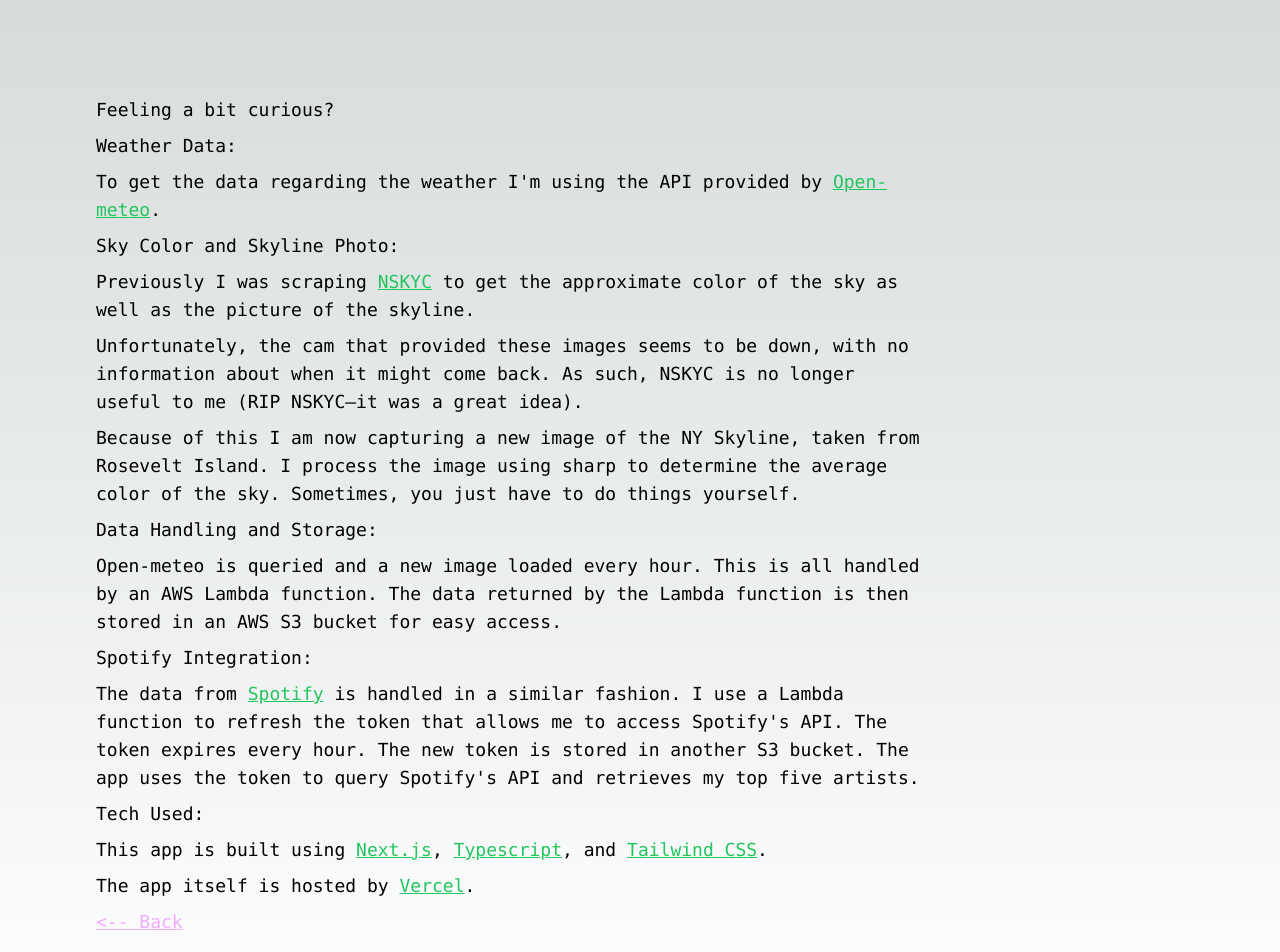
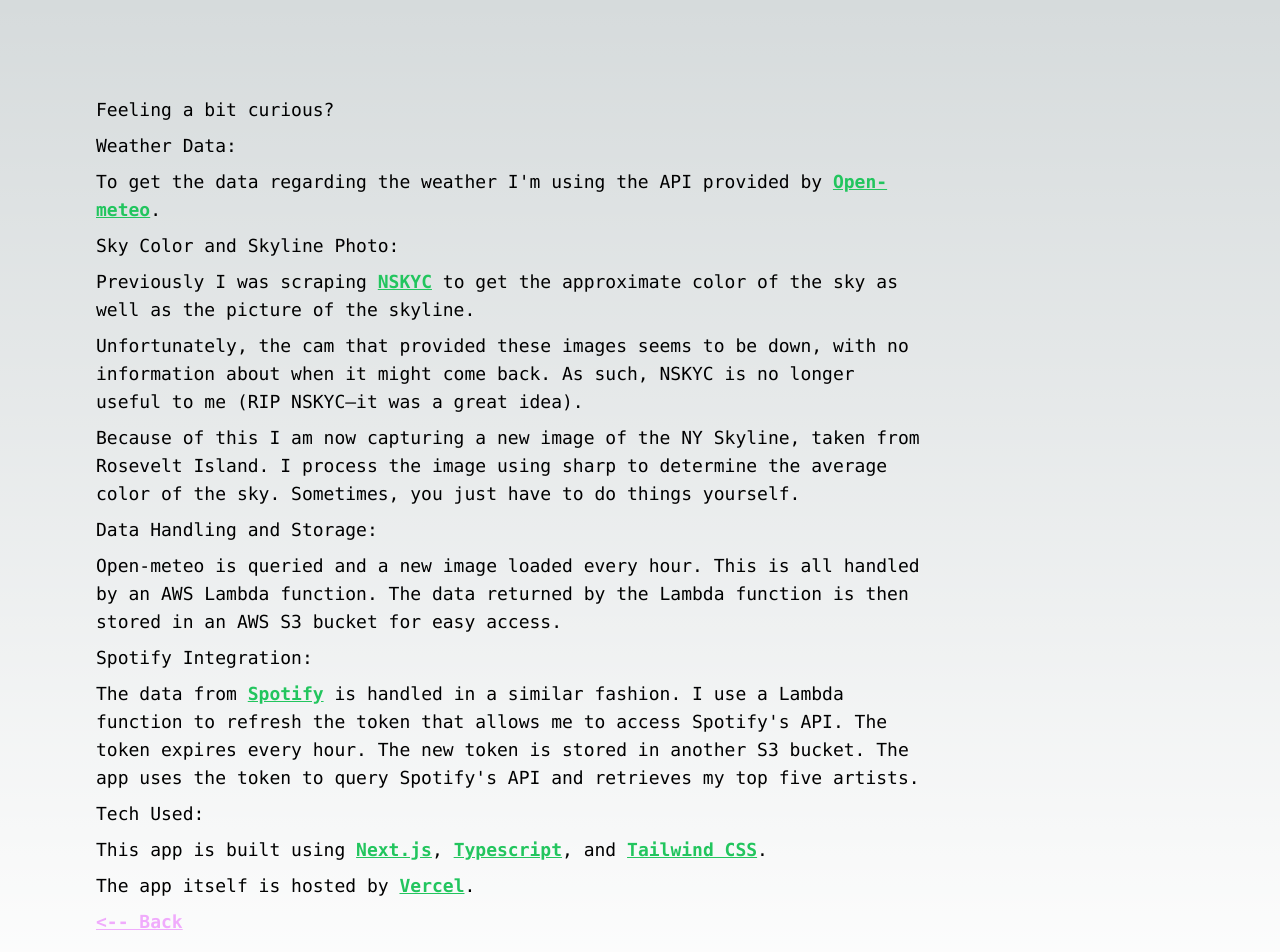
Before and after one commit to 14amoore/adamoore-dot-net-5, a Next.js app: page /more-info in a window 1280 px wide. Shown: the top 952 px of the page. Built offline with nearby package versions, Linux system fonts and the light colour scheme.

Commit message:
updated readme and styling

```diff
--- a/components/StyledLink.tsx
+++ b/components/StyledLink.tsx
@@ -1,17 +1,24 @@
-import Link from "next/link";
+import Link from 'next/link';
 
-type LinkType = "internal" | "external" | "Back"
+type LinkType = 'internal' | 'external' | 'Back';
 
 interface LinkProps {
-   route: string,
-   linkType: LinkType,
-   routeText: string
+  route: string;
+  linkType: LinkType;
+  routeText: string;
 }
 
-export default function StyledLink({route, linkType, routeText}: LinkProps) {
-        if (linkType === 'external') {
-           return <Link href={route} className="text-green-500 underline">{routeText}</Link>
-        }
-       return <Link className="text-fuchsia-300 underline" href={route}>{routeText}</Link>
-
+export default function StyledLink({ route, linkType, routeText }: LinkProps) {
+  if (linkType === 'external') {
+    return (
+      <Link href={route} className="text-green-500 underline font-black">
+        {routeText}
+      </Link>
+    );
+  }
+  return (
+    <Link className="text-fuchsia-300 font-black underline" href={route}>
+      {routeText}
+    </Link>
+  );
 }
```
Also changed, not shown: 1 other file (tests, documents, lock files or other folders).
